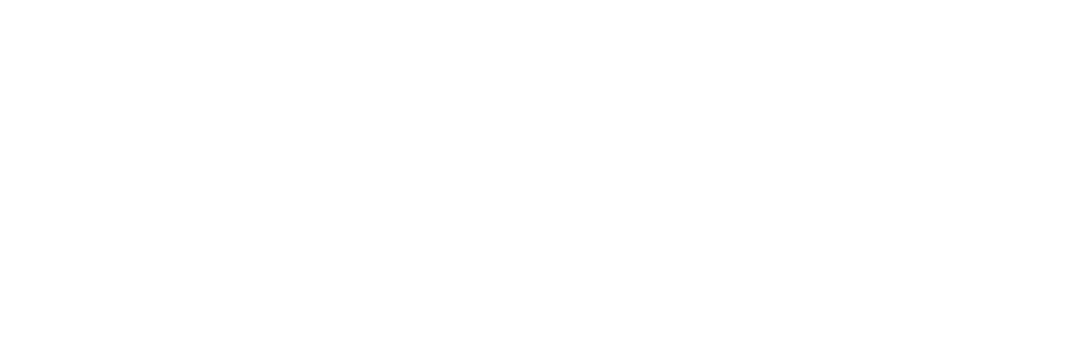
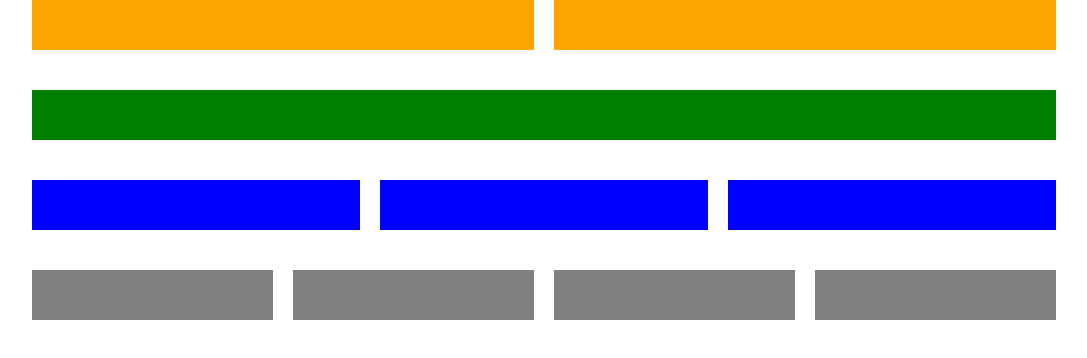
Before and after one commit to RimantasV/google2fe_flex_uzduotis, a plain HTML site: page index.html in a window 1280 px wide. Shown: the whole page, without its empty margins (96-1183 px from the left). Drawn offline with Linux system fonts and the light colour scheme.

Commit message:
implemented flex layout

```diff
--- a/index.html
+++ b/index.html
@@ -7,5 +7,24 @@
     <link rel="stylesheet" href="style.css" />
     <title>Document</title>
   </head>
-  <body></body>
+  <body>
+    <section class="orange">
+      <div></div>
+      <div></div>
+    </section>
+    <section class="green">
+      <div></div>
+    </section>
+    <section class="blue">
+      <div></div>
+      <div></div>
+      <div></div>
+    </section>
+    <section class="grey">
+      <div></div>
+      <div></div>
+      <div></div>
+      <div></div>
+    </section>
+  </body>
 </html>
--- a/style.css
+++ b/style.css
@@ -0,0 +1,41 @@
+* {
+  margin: 0;
+  padding: 0;
+  box-sizing: border-box;
+}
+
+body {
+  max-width: 1024px;
+  margin-left: auto;
+  margin-right: auto;
+}
+
+div {
+  min-height: 50px;
+}
+
+section {
+  display: flex;
+  column-gap: 20px;
+  margin-bottom: 40px;
+}
+
+section div {
+  flex-grow: 1;
+}
+
+.orange div {
+  background-color: orange;
+}
+
+.green div {
+  background-color: green;
+}
+
+.blue div {
+  background-color: blue;
+}
+
+.grey div {
+  background-color: grey;
+}
```
Also changed, not shown: 1 other file.
